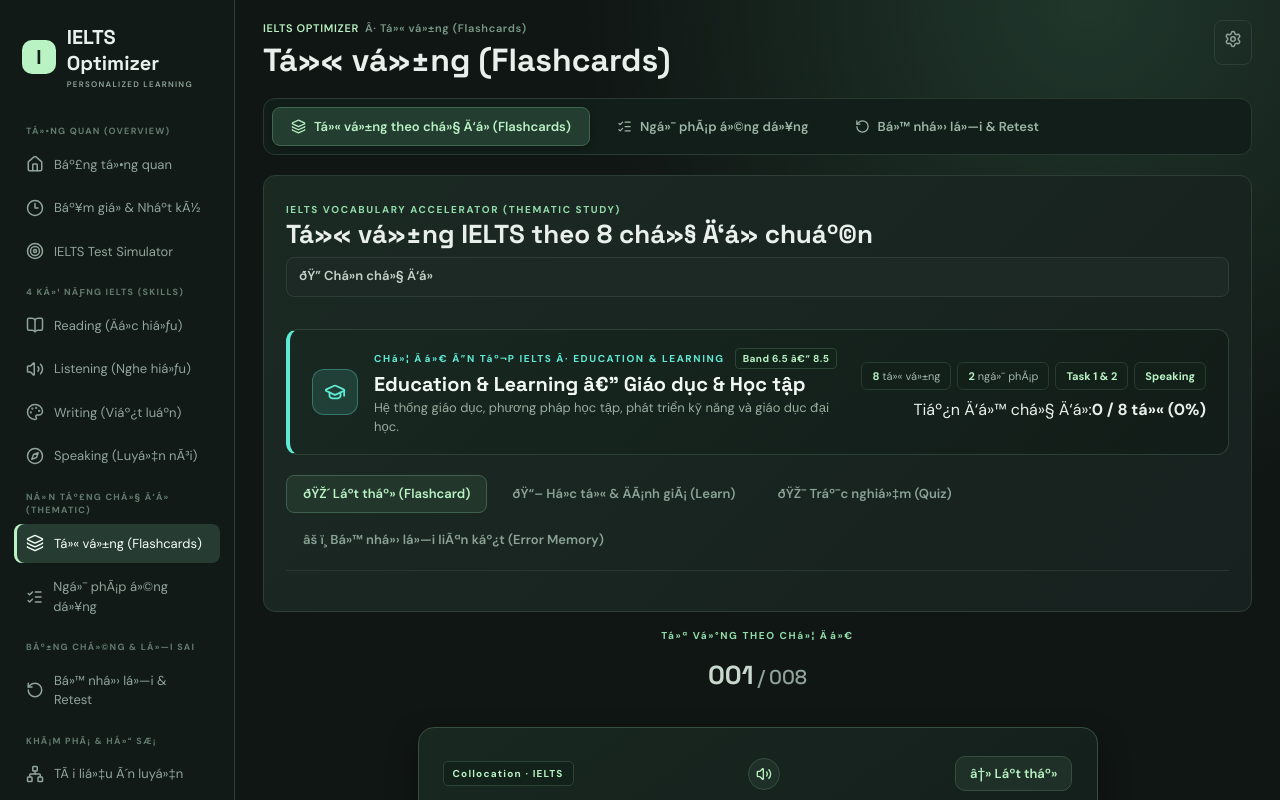
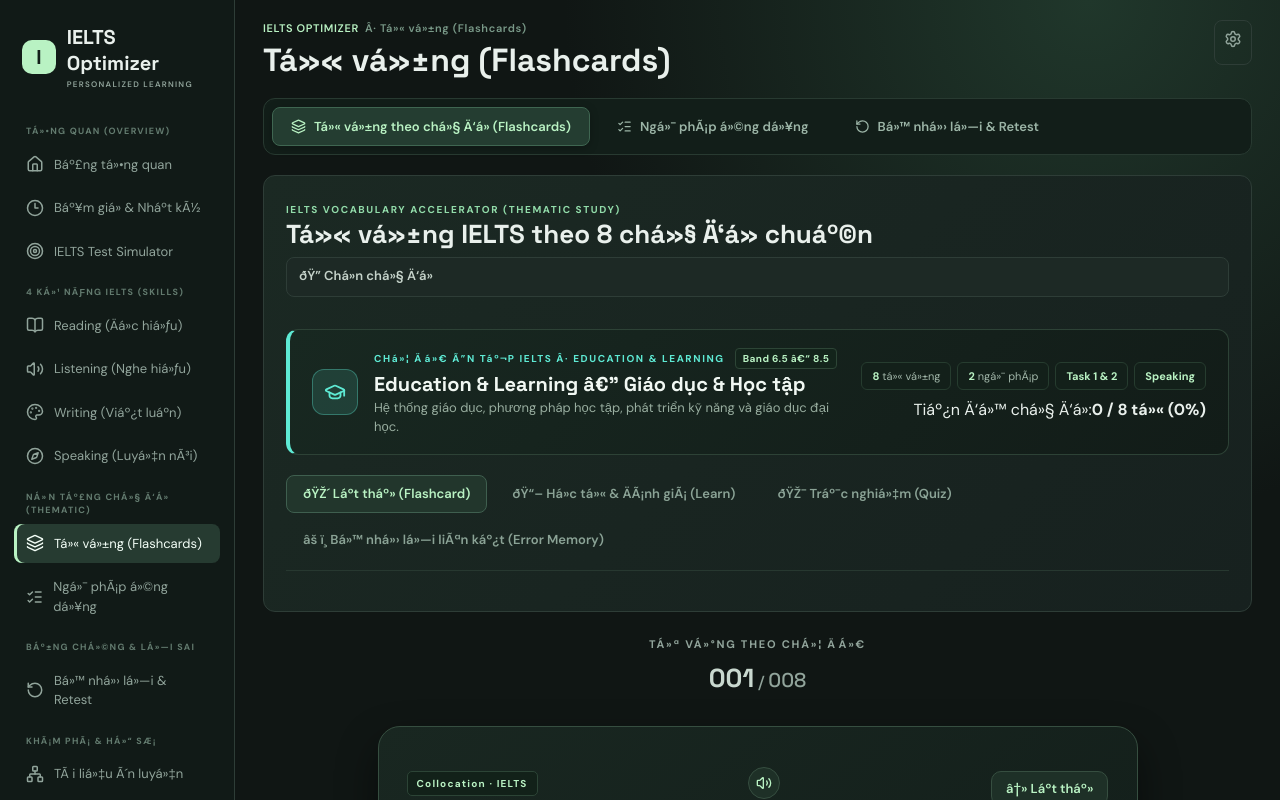
Before and after one commit to aukhaicuong123-bit/IELTS-Optimizer, a React (Vite) app: page / in a window 1280 px wide. Both pictures are taken after a click on the button "Tá»« vá»±ng (Flashcards)". Shown: the top 800 px of the page. Built offline with nearby package versions, Linux system fonts and the light colour scheme.

Commit message:
make Vocabulary flashcard deeper like ForumFlash

```diff
--- a/src/App.tsx
+++ b/src/App.tsx
@@ -2054,7 +2054,7 @@ function VocabularyHub({
                 setFlipped(false)
               }}
             >
-              <ArrowLeft size={18} />
+              <ArrowLeft size={20} />
             </button>
             <button
               className="nav-arrow"
@@ -2065,7 +2065,7 @@ function VocabularyHub({
                 setFlipped(false)
               }}
             >
-              <ArrowRight size={18} />
+              <ArrowRight size={20} />
             </button>
           </div>
         </div>
@@ -2117,7 +2117,7 @@ function VocabularyHub({
                 setFlipped(false)
               }}
             >
-              <ArrowLeft size={18} />
+              <ArrowLeft size={20} />
             </button>
             <button className="again-button" onClick={() => markKnown(currentWord.id, false)}>
               <RotateCcw size={15} /> ChÆ°a thuá»™c
@@ -2133,7 +2133,7 @@ function VocabularyHub({
                 setFlipped(false)
               }}
             >
-              <ArrowRight size={18} />
+              <ArrowRight size={20} />
             </button>
           </div>
         </div>
--- a/src/extra.css
+++ b/src/extra.css
@@ -366,35 +366,36 @@ main {
   display: flex;
   flex-direction: column;
   align-items: center;
-  gap: 18px;
-  max-width: 680px;
+  gap: 14px;
+  max-width: 760px;
   width: 100%;
   margin: 0 auto;
   box-sizing: border-box;
+  padding-top: 8px;
 }
 
 .flashcard-box {
   width: 100%;
-  min-height: 280px;
+  min-height: 360px;
   background: linear-gradient(145deg, #192721, #121d19);
   border: 1px solid #364e40;
-  border-radius: 16px;
-  padding: 28px 24px;
+  border-radius: 22px;
+  padding: 34px 28px;
   cursor: pointer;
   position: relative;
   display: flex;
   flex-direction: column;
   justify-content: space-between;
-  transition: transform 0.2s ease, border-color 0.2s ease, box-shadow 0.2s ease;
-  box-shadow: 0 12px 30px rgba(0,0,0,0.35);
+  transition: transform 0.25s ease, border-color 0.25s ease, box-shadow 0.25s ease;
+  box-shadow: 0 18px 40px rgba(0,0,0,0.45);
   text-align: center;
   box-sizing: border-box;
 }
 
 .flashcard-box:hover {
-  transform: translateY(-2px);
+  transform: translateY(-4px);
   border-color: #537d67;
-  box-shadow: 0 16px 36px rgba(0,0,0,0.45);
+  box-shadow: 0 24px 48px rgba(0,0,0,0.55);
 }
 
 .flashcard-box.flipped {
@@ -445,39 +446,40 @@ main {
 
 .card-term {
   font-family: 'Space Grotesk', sans-serif;
-  font-size: 32px;
-  font-weight: 700;
+  font-size: 40px;
+  font-weight: 800;
   color: #ffffff;
-  line-height: 1.2;
-  margin: 0 0 8px;
+  line-height: 1.15;
+  margin: 0 0 10px;
   word-break: break-word;
 }
 
 .card-ipa {
   font-family: 'DM Sans', sans-serif;
-  font-size: 15px;
+  font-size: 17px;
   color: #a3bfb0;
   font-style: italic;
+  margin-bottom: 4px;
 }
 
 .card-meaning {
-  font-size: 20px;
-  font-weight: 600;
+  font-size: 24px;
+  font-weight: 700;
   color: var(--accent);
   line-height: 1.4;
-  margin-bottom: 12px;
+  margin-bottom: 14px;
   word-break: break-word;
 }
 
 .card-example {
-  font-size: 14px;
+  font-size: 15px;
   color: #c9d8cf;
-  line-height: 1.6;
+  line-height: 1.7;
   font-style: italic;
   background: #14221b;
-  padding: 12px 16px;
-  border-radius: 8px;
-  border-left: 3px solid var(--mint);
+  padding: 14px 18px;
+  border-radius: 10px;
+  border-left: 4px solid var(--mint);
   text-align: left;
   margin-top: 10px;
   word-break: break-word;
@@ -485,60 +487,125 @@ main {
 
 .card-collocs {
   display: flex;
-  gap: 6px;
+  gap: 8px;
   flex-wrap: wrap;
   justify-content: center;
-  margin-top: 12px;
+  margin-top: 14px;
 }
 
 .card-colloc-tag {
   font-size: 11px;
-  padding: 3px 8px;
-  border-radius: 4px;
+  padding: 4px 10px;
+  border-radius: 6px;
   background: #1d2d24;
   color: #92dcaa;
   border: 1px solid #2c4436;
 }
 
 .card-hint {
-  font-size: 11px;
+  font-size: 12px;
   color: #7a9486;
   display: flex;
   align-items: center;
   justify-content: center;
-  gap: 5px;
+  gap: 6px;
+  margin-top: 6px;
+}
+
+.card-bottom-info {
+  justify-content: center;
+  gap: 12px;
+  padding-top: 8px;
+}
+
+.flashcard-header {
+  width: 100%;
+  display: flex;
+  justify-content: space-between;
+  align-items: center;
+  gap: 12px;
+  padding: 0 4px;
+}
+
+.flashcard-header .eyebrow {
+  font-size: 11px;
+  letter-spacing: 0.16em;
+  text-transform: uppercase;
+  color: var(--muted);
+  margin: 0;
+}
+
+.flashcard-progress {
+  display: flex;
+  align-items: baseline;
+  gap: 6px;
+  font-family: 'Space Grotesk', sans-serif;
+  font-size: 22px;
+  font-weight: 700;
+  color: #fff;
+}
+
+.flashcard-progress span:nth-child(2) {
+  font-size: 16px;
+  font-weight: 400;
+  color: var(--muted);
+  margin-top: 4px;
+}
+
+.flip-btn {
+  display: inline-flex;
+  align-items: center;
+  gap: 6px;
+  margin-top: 10px;
+  padding: 8px 14px;
+  background: #1d2925;
+  border: 1px solid var(--line);
+  border-radius: 8px;
+  color: var(--mint);
+  font: 600 13px 'DM Sans';
+  cursor: pointer;
+  transition: all 0.15s;
+  align-self: center;
+}
+
+.flip-btn:hover {
+  background: #283a33;
+  border-color: #456b53;
+  color: #fff;
 }
 
 .learn-controls {
   display: flex;
   align-items: center;
   justify-content: center;
-  gap: 12px;
+  gap: 16px;
   width: 100%;
   flex-wrap: wrap;
-  margin-top: 6px;
+  margin-top: 10px;
 }
 
 .nav-arrow {
-  width: 42px;
-  height: 42px;
-  border-radius: 10px;
+  width: 56px;
+  height: 56px;
+  border-radius: 14px;
   background: #182620;
   border: 1px solid #2c4035;
   color: #d8ebe0;
   display: grid;
   place-items: center;
   cursor: pointer;
-  transition: all 0.15s;
+  transition: all 0.18s;
+  font-size: 20px;
 }
 
 .nav-arrow:hover:not(:disabled) {
   background: #253c30;
   border-color: #4a6c5a;
+  transform: scale(1.05);
 }
 
 .nav-arrow:disabled {
-  opacity: 0.3;
+  opacity: 0.25;
   cursor: not-allowed;
 }
 
```
